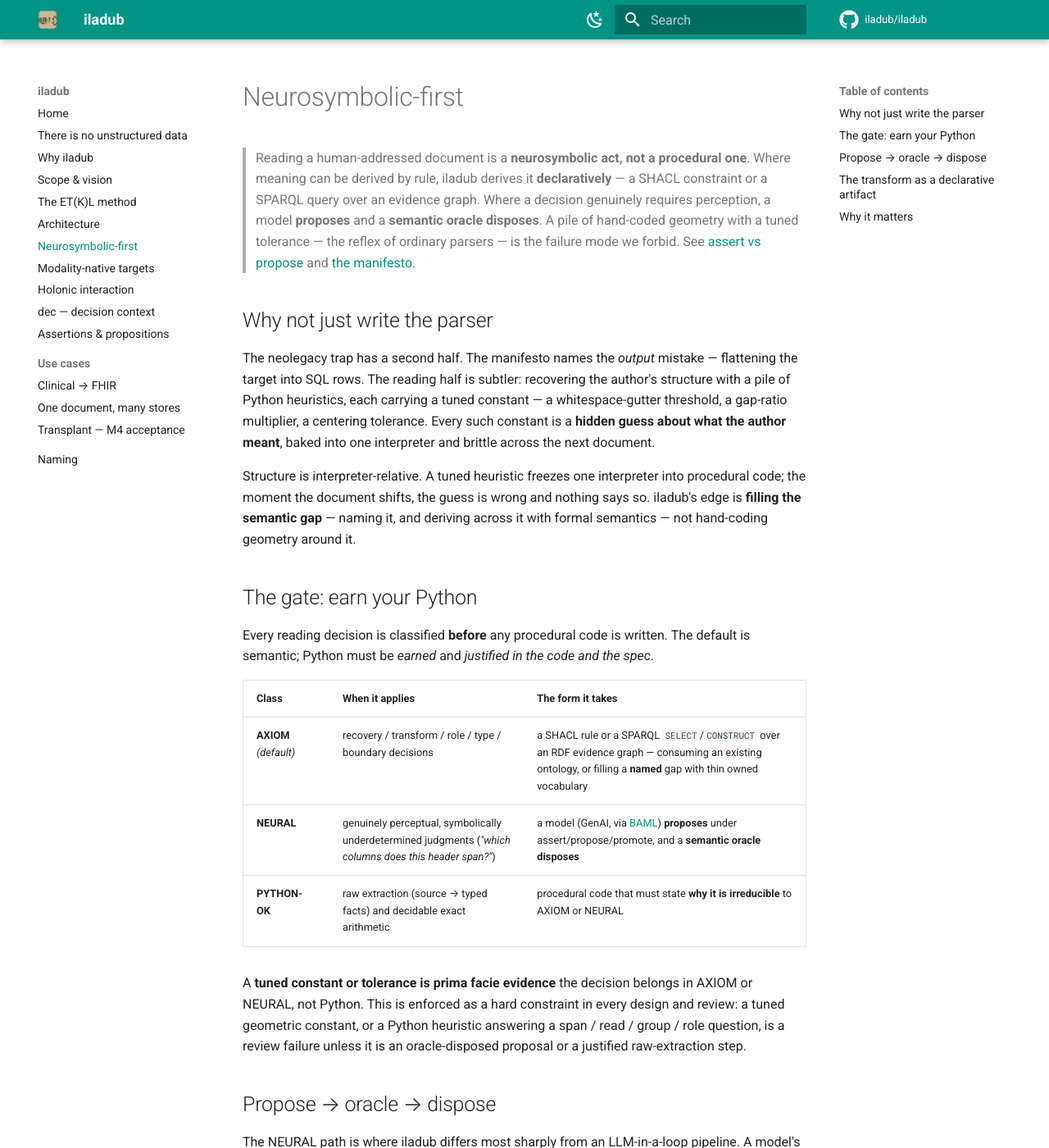
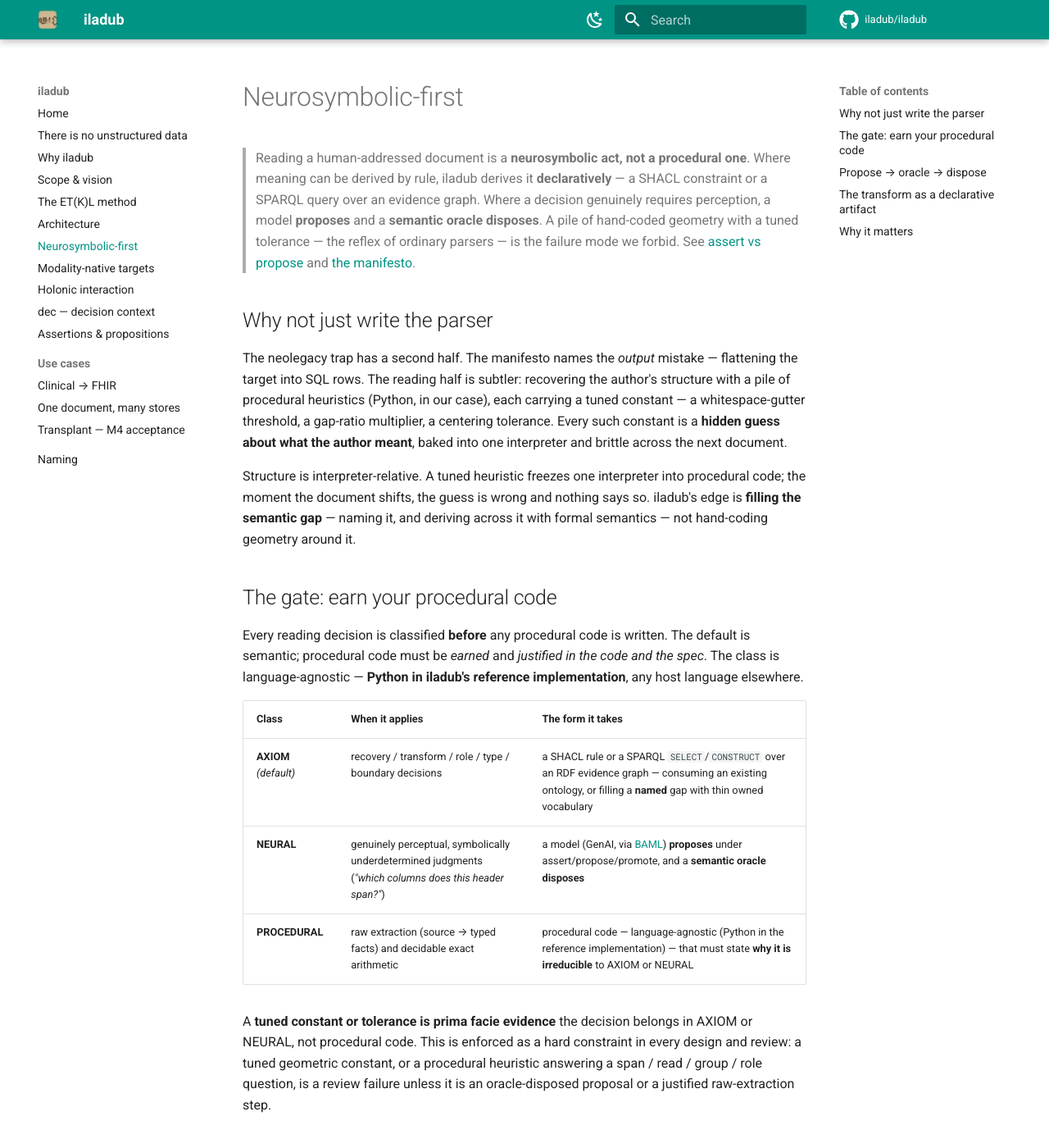
Before and after one commit to iladub/iladub, an MkDocs documentation site: the page built from docs/neurosymbolic-first.md, in a window 1280 px wide and 1400 px high. Shown: the whole window at 82% size. Built offline with MkDocs 1.6.1 and Material for MkDocs 9.7.7, drawn with Linux system fonts in a browser that asks for light colours; comment, search, counter and statistics services are not loaded.

Commit message:
docs(gate): rename PYTHON-OK gate class to PROCEDURAL (language-agnostic)
The gate classifies the *nature* of a computation, not its host language. PYTHON-OK conflated
the procedural/imperative category with Python, the reference-implementation language. Rename to
PROCEDURAL across CLAUDE.md §8, the loop-one spec/audit/plan, the public Neurosymbolic-first page,
and the code why-irreducible notes; Python is now cited as the reference language *inside* the
class definition (TypeScript/.NET/Rust/… elsewhere). No functional change — the gate test keys on
tuned constants and retired symbols, not the class name. Suite 184 passed; site builds --strict.

Co-Authored-By: Claude Opus 4.8 (1M context) <noreply@anthropic.com>

```diff
--- a/docs/neurosymbolic-first.md
+++ b/docs/neurosymbolic-first.md
@@ -11,7 +11,7 @@
 
 The neolegacy trap has a second half. The manifesto names the *output* mistake — flattening
 the target into SQL rows. The reading half is subtler: recovering the author's structure with
-a pile of Python heuristics, each carrying a tuned constant — a whitespace-gutter threshold, a
+a pile of procedural heuristics (Python, in our case), each carrying a tuned constant — a whitespace-gutter threshold, a
 gap-ratio multiplier, a centering tolerance. Every such constant is a **hidden guess about
 what the author meant**, baked into one interpreter and brittle across the next document.
 
@@ -20,21 +20,22 @@ code; the moment the document shifts, the guess is wrong and nothing says so. il
 **filling the semantic gap** — naming it, and deriving across it with formal semantics — not
 hand-coding geometry around it.
 
-## The gate: earn your Python
+## The gate: earn your procedural code
 
 Every reading decision is classified **before** any procedural code is written. The default is
-semantic; Python must be *earned* and *justified in the code and the spec*.
+semantic; procedural code must be *earned* and *justified in the code and the spec*. The class is
+language-agnostic — **Python in iladub's reference implementation**, any host language elsewhere.
 
 | Class | When it applies | The form it takes |
 |---|---|---|
 | **AXIOM** *(default)* | recovery / transform / role / type / boundary decisions | a SHACL rule or a SPARQL `SELECT`/`CONSTRUCT` over an RDF evidence graph — consuming an existing ontology, or filling a **named** gap with thin owned vocabulary |
 | **NEURAL** | genuinely perceptual, symbolically underdetermined judgments (*"which columns does this header span?"*) | a model (GenAI, via [BAML](https://boundaryml.com/)) **proposes** under assert/propose/promote, and a **semantic oracle disposes** |
-| **PYTHON-OK** | raw extraction (source → typed facts) and decidable exact arithmetic | procedural code that must state **why it is irreducible** to AXIOM or NEURAL |
+| **PROCEDURAL** | raw extraction (source → typed facts) and decidable exact arithmetic | procedural code — language-agnostic (Python in the reference implementation) — that must state **why it is irreducible** to AXIOM or NEURAL |
 
 A **tuned constant or tolerance is prima facie evidence** the decision belongs in AXIOM or
-NEURAL, not Python. This is enforced as a hard constraint in every design and review: a tuned
-geometric constant, or a Python heuristic answering a span / read / group / role question, is a
-review failure unless it is an oracle-disposed proposal or a justified raw-extraction step.
+NEURAL, not procedural code. This is enforced as a hard constraint in every design and review: a
+tuned geometric constant, or a procedural heuristic answering a span / read / group / role
+question, is a review failure unless it is an oracle-disposed proposal or a justified raw-extraction step.
 
 ## Propose → oracle → dispose
 
```
Also changed, not shown: CLAUDE.md (+13 -10 lines), docs/superpowers/plans/2026-07-14-declarative-transform-substrate.md (+11 -11 lines), docs/superpowers/specs/2026-07-14-declarative-transform-substrate-design.md (+8 -8 lines), docs/superpowers/specs/2026-07-14-recovery-layer-neurosymbolic-audit.md (+14 -14 lines), 4 other files.
